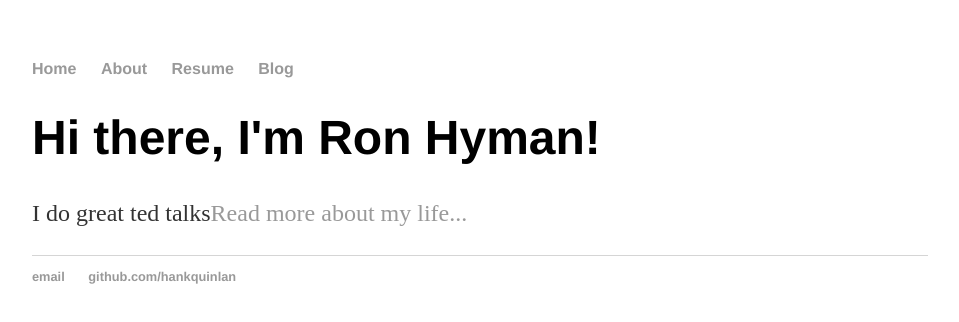
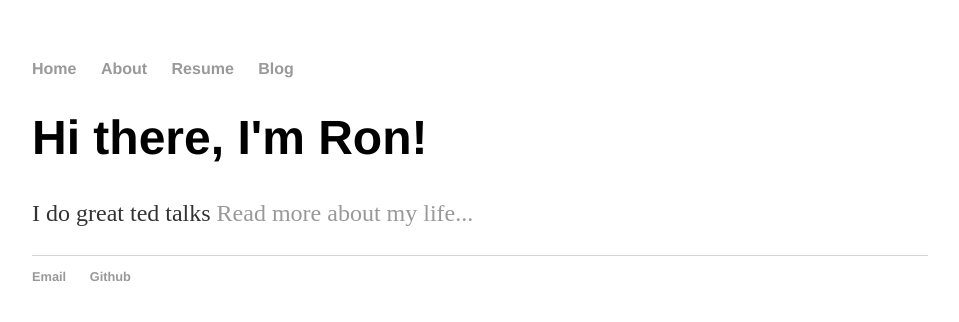
Before and after one commit to ronhyman/ronhyman.github.io, a plain HTML site: page index.html in a window 1280 px wide. Shown: the whole page, without its empty margins (160-1119 px from the left). Drawn offline with Linux system fonts and the light colour scheme.

Commit message:
small change

```diff
--- a/index.html
+++ b/index.html
@@ -16,14 +16,14 @@
 		</nav>
 		<div class="container">
     		<div class="blurb">
-        		<h1>Hi there, I'm Ron Hyman!</h1>
-				<p>I do great ted talks<a href="/about">Read more about my life...</a></p>
+        		<h1>Hi there, I'm Ron!</h1>
+				<p>I do great ted talks <a href="/about">Read more about my life...</a></p>
     		</div><!-- /.blurb -->
 		</div><!-- /.container -->
 		<footer>
     		<ul>
-        		<li><a href="mailto:ronhyman@outlook.com">email</a></li>
-        		<li><a href="https://github.com/ronhyman">github.com/hankquinlan</a></li>
+        		<li><a href="mailto:ronhyman@outlook.com">Email</a></li>
+        		<li><a href="https://github.com/ronhyman">Github</a></li>
 			</ul>
 		</footer>
 	</body>
```
